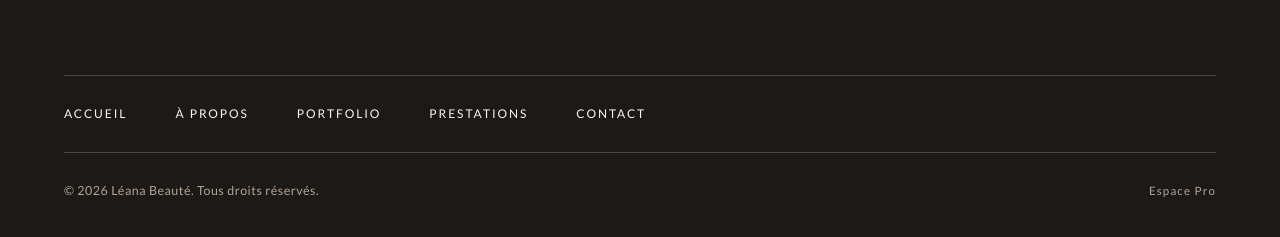
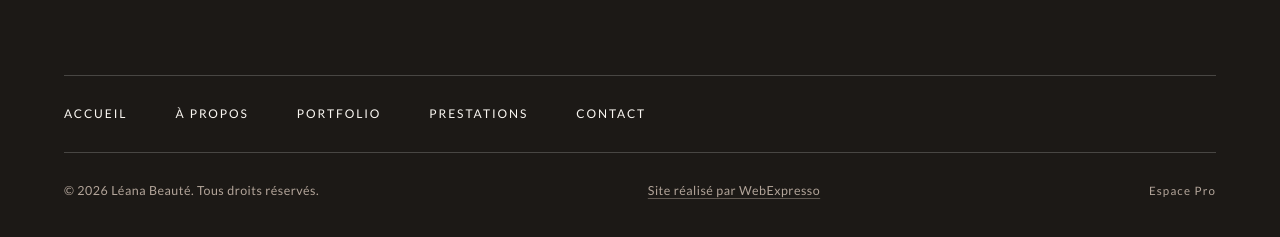
Before and after one commit to joachimkahan/leana_github.github.io, a plain HTML site: page index.html in a window 1280 px wide. Shown: the part 4848-5085 px from the top of the page. Drawn offline with nearby package versions, Linux system fonts and the light colour scheme; no server answers.

Commit message:
Ajout de la mention discrete Site realise par WebExpresso en pied de page

```diff
--- a/css/styles.css
+++ b/css/styles.css
@@ -1484,6 +1484,21 @@ footer {
     transition: color 0.3s;
 }
 .admin-link:hover { color: var(--blanc-art); }
+
+.footer-credit a {
+    display: inline-flex;
+    align-items: center;
+    min-height: 44px;
+    color: inherit;
+    text-decoration: underline;
+    text-underline-offset: 3px;
+    text-decoration-color: rgba(179, 165, 154, 0.45);
+    transition: color 0.3s, text-decoration-color 0.3s;
+}
+.footer-credit a:hover {
+    color: var(--blanc-art);
+    text-decoration-color: var(--blanc-art);
+}
 
 /* ═══════════════════════════════════════════
    ADMIN INTERFACE (inherited, minimal changes)
--- a/index.html
+++ b/index.html
@@ -243,6 +243,7 @@
 
             <div class="footer-bottom">
                 <p>&copy; 2026 Léana Beauté. Tous droits réservés.</p>
+                <p class="footer-credit"><a href="https://webexpresso.fr/" target="_blank" rel="noopener">Site réalisé par WebExpresso</a></p>
                 <div class="footer-links">
                     <a href="#" id="open-admin-login" class="admin-link">Espace Pro</a>
                 </div>
```
